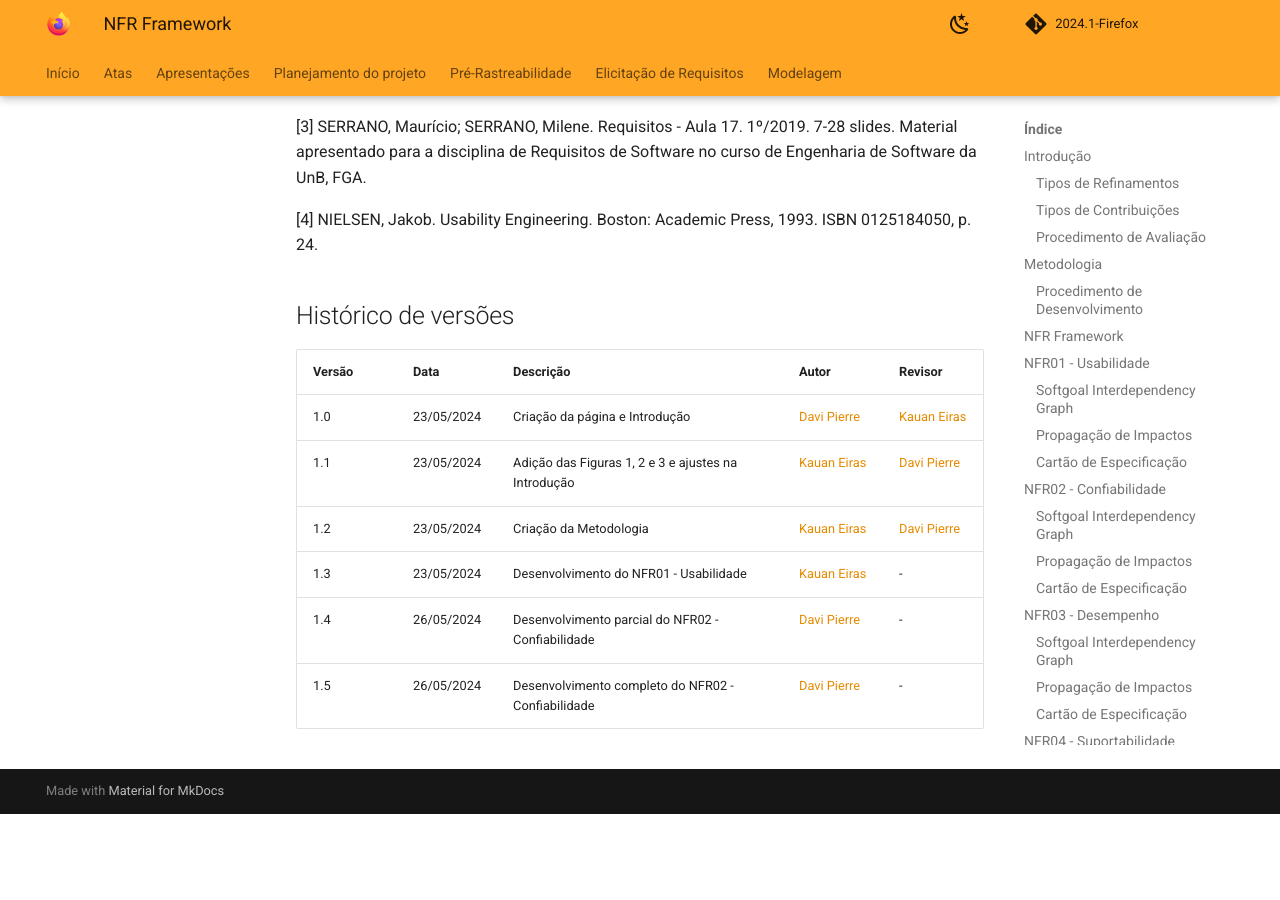
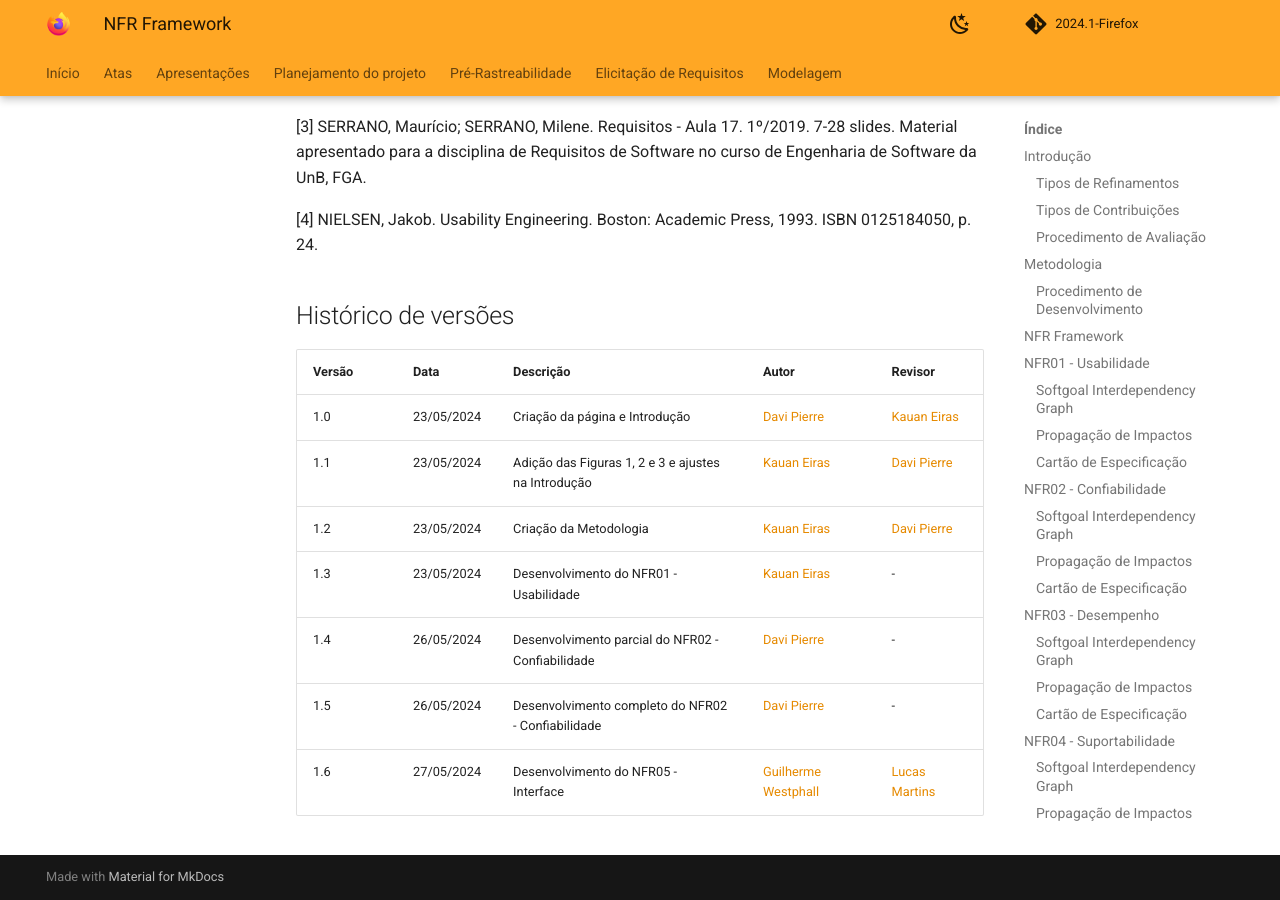
Before and after one commit to martinsglucas/Requisitos-de-Software, an MkDocs documentation site: the page built from docs/modelagem/agil/NFR Framework.md, in a window 1280 px wide and 900 px high, scrolled down 7985 px. Built offline with MkDocs 1.6.1 and Material for MkDocs 9.7.7, drawn with Linux system fonts in a browser that asks for light colours; comment, search, counter and statistics services are not loaded; before the commit the page ends 8799 px from its top, so only the background shows below that.

Commit message:
update: historico de versoes

```diff
--- a/docs/modelagem/agil/NFR Framework.md
+++ b/docs/modelagem/agil/NFR Framework.md
@@ -352,3 +352,4 @@
 | 1.3   | 23/05/2024 | Desenvolvimento do NFR01 - Usabilidade | [Kauan Eiras](https://github.com/kauaneiras) | - |
 | 1.4   | 26/05/2024 | Desenvolvimento parcial do NFR02 - Confiabilidade | [Davi Pierre](https://github.com/DaviPierre) | - |
 | 1.5   | 26/05/2024 | Desenvolvimento completo do NFR02 - Confiabilidade | [Davi Pierre](https://github.com/DaviPierre) | - |
+| 1.6  | 27/05/2024 | Desenvolvimento do NFR05 - Interface | [Guilherme Westphall](https://github.com/west7) | [Lucas Martins](https://github.com/martinsglucas) |
```
